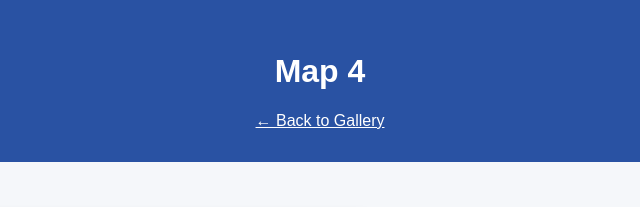
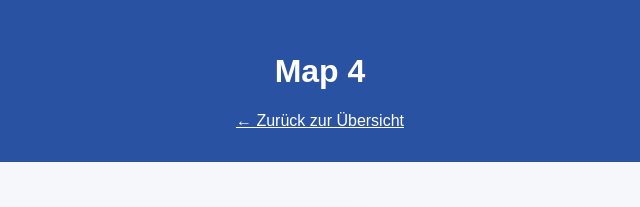
Before and after one commit to Limu-2025/DTM_Mueller, a plain HTML site: page map4.html in a window 1280 px wide. Shown: the top 207 px of the page, 320-960 px from the left. Drawn offline with Linux system fonts and the light colour scheme.

Commit message:
Update map4.html

```diff
--- a/map4.html
+++ b/map4.html
@@ -8,7 +8,7 @@
 <body>
     <header>
         <h1>Map 4</h1>
-        <p><a href="index.html" style="color:#fff;text-decoration:underline;">← Back to Gallery</a></p>
+        <p><a href="index.html" style="color:#fff;text-decoration:underline;">← Zurück zur Übersicht</a></p>
     </header>
     <main>
         <section class="map-detail">
```
